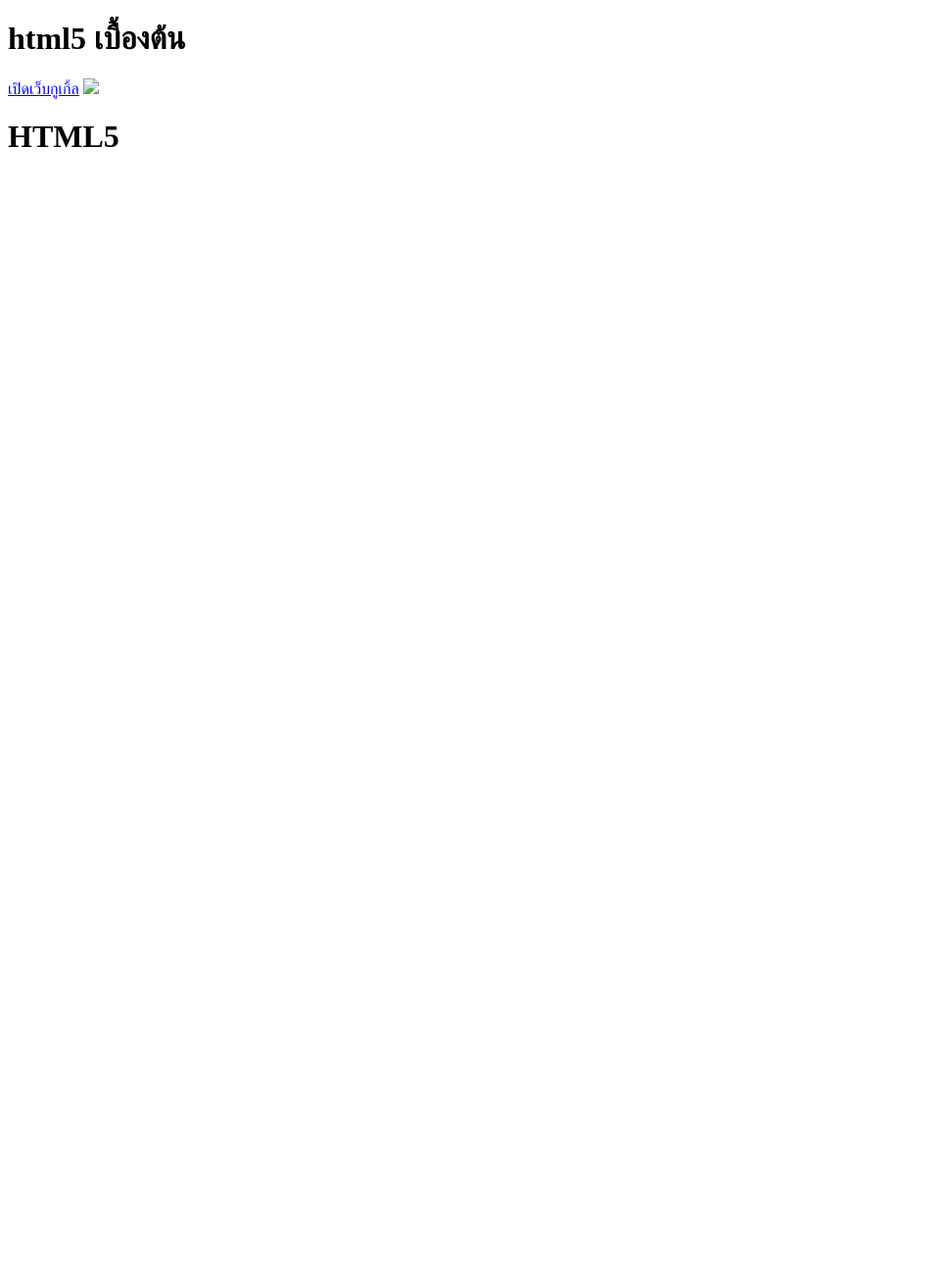
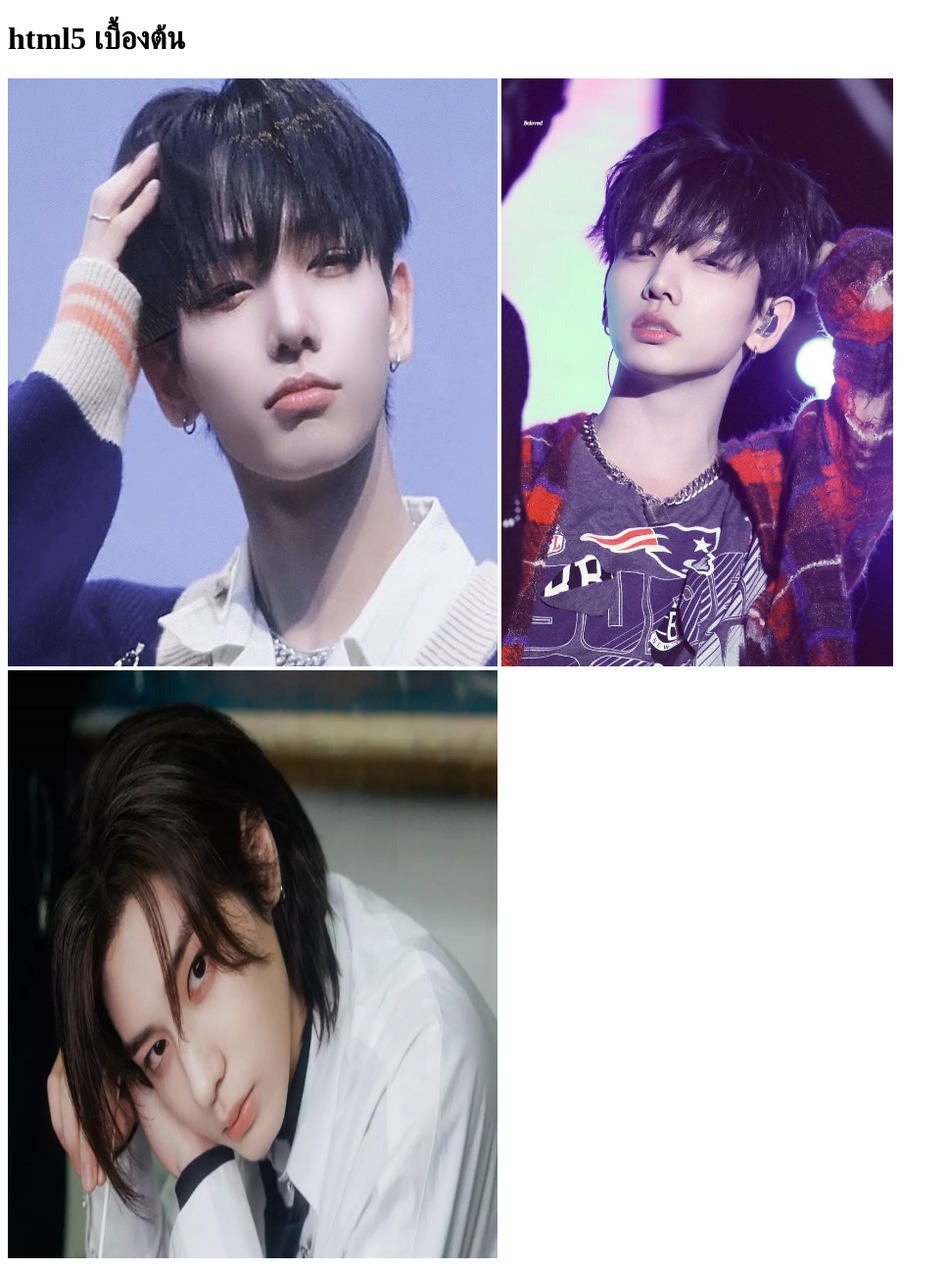
Before and after one commit to KaTYWahahaha07/JIHYON, a plain HTML site: page index.html in a window 1280 px wide. Shown: the whole page at 98% size, without its empty margins (0-967 px from the left). Before the commit the page ends 800 px from the top, so only its background shows below. Drawn offline with Linux system fonts and the light colour scheme.

Commit message:
Add files via upload

```diff
--- a/index.html
+++ b/index.html
@@ -12,10 +12,13 @@
 </head>
 <body>
         <h1>html5 เบื้องต้น</h1>
-        <!-- เปิดเว็บค้นหา -->
-        <a href="http://www.google.com" target="_blank">เปิดเว็บกูเกิ้ล</a>
-        <a href="http://www.whitehouse.gov" target="_blank"><img src="image/winter.jpg"></a>
-        <h1>HTML5</h1>
+        <!-- คนหล่อ01 -->
+        <img src="image/Jeahyun.jpg" alt="รูปคนหล่อของแม่" width="500" height="600">
+        <!-- คนหล่อ02 -->
+        <img src="image/Jeahyun02.jpg" alt="รูปคนหล่อของแม่อีกแล้ว" width="400" height="600">
+        <!-- คนสวยย -->
+        <img src="image/Leehan.jpg" alt="รูปคนสวยยย" width="500" height="600">
+
 
 </body>
 </html>
```
Also changed, not shown: image/Jeahyun.jpg (added), image/Jeahyun02.jpg (added), image/Leehan.jpg (added), image/winter.jpg (added).
